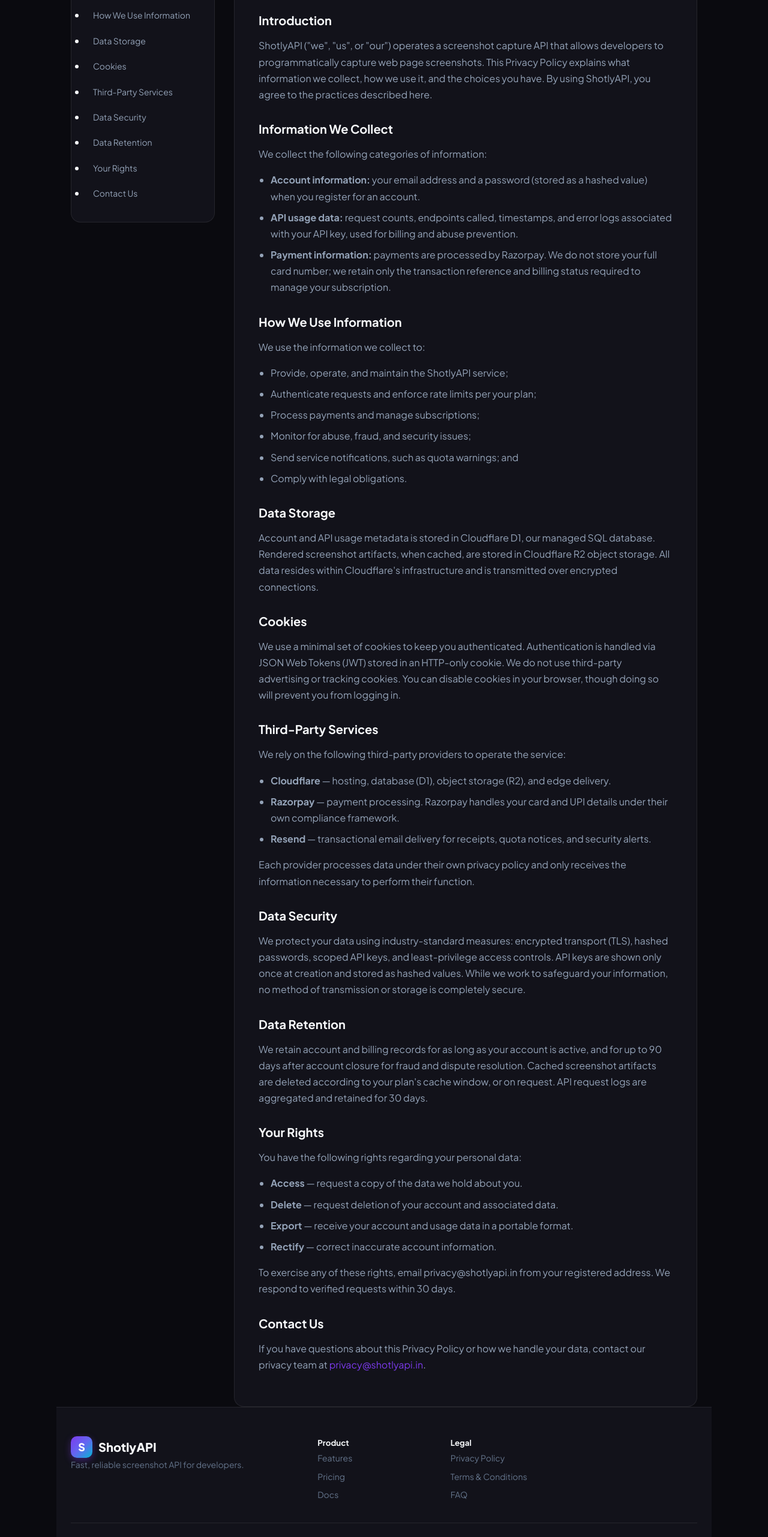
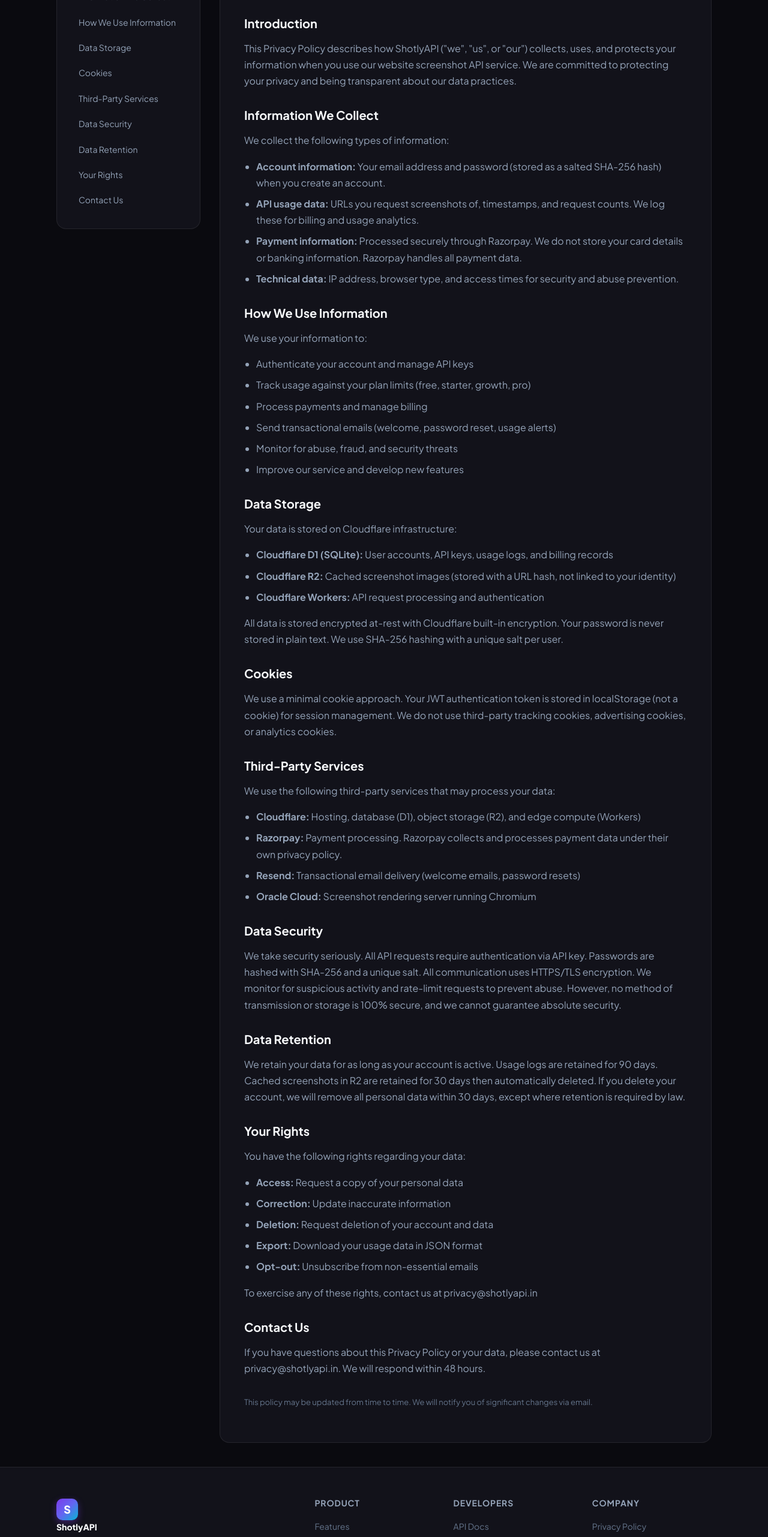
Before and after one commit to MyWorld0007/shotlyapi, a React (Vite) app: page /privacy in a window 1280 px wide. Shown: the part 234-2797 px from the top of the page at 60% size. Built offline with nearby package versions, Linux system fonts and the light colour scheme.

Commit message:
fix: Privacy Policy page with dark theme and proper layout

```diff
--- a/src/pages/PrivacyPolicy.jsx
+++ b/src/pages/PrivacyPolicy.jsx
@@ -1,25 +1,34 @@
-import { useState } from 'react';
-import { Link } from 'react-router-dom';
-import { useAuth } from '../lib/auth';
+import React from 'react'
+import { Link } from 'react-router-dom'
+import { useAuth } from '../lib/auth'
+
+const sections = [
+  { id: 'introduction', label: 'Introduction' },
+  { id: 'information', label: 'Information We Collect' },
+  { id: 'usage', label: 'How We Use Information' },
+  { id: 'storage', label: 'Data Storage' },
+  { id: 'cookies', label: 'Cookies' },
+  { id: 'third-party', label: 'Third-Party Services' },
+  { id: 'security', label: 'Data Security' },
+  { id: 'retention', label: 'Data Retention' },
+  { id: 'rights', label: 'Your Rights' },
+  { id: 'contact', label: 'Contact Us' },
+]
 
 export default function PrivacyPolicy() {
-  const { user } = useAuth();
-
+  const { user } = useAuth()
   return (
-    <div className="docs-page">
-      <nav className="nav">
-        <div className="nav-inner">
-          <Link to="/" className="logo">
-            <span className="logo-mark">S</span>
-            ShotlyAPI
-          </Link>
+    <div>
+      <nav>
+        <div className="nav-inner container">
+          <Link to="/" className="logo"><span className="logo-mark">S</span>ShotlyAPI</Link>
           <div className="nav-links">
-            <Link to="/features">Features</Link>
-            <Link to="/docs">Docs</Link>
-            <Link to="/pricing">Pricing</Link>
-            {user ? (
-              <Link to="/dashboard" className="btn btn-primary btn-sm">Dashboard</Link>
-            ) : (
+            <Link to="/" style={{ color: 'var(--text-dim)', fontSize: '15px', fontWeight: 500, textDecoration: 'none' }}>Features</Link>
+            <Link to="/docs" style={{ color: 'var(--text-dim)', fontSize: '15px', fontWeight: 500, textDecoration: 'none' }}>Docs</Link>
+            <Link to="/" style={{ color: 'var(--text-dim)', fontSize: '15px', fontWeight: 500, textDecoration: 'none' }}>Pricing</Link>
+          </div>
+          <div className="nav-actions">
+            {user ? <Link to="/dashboard" className="btn btn-primary btn-sm">Dashboard</Link> : (
               <>
                 <Link to="/login" className="btn btn-outline btn-sm">Login</Link>
                 <Link to="/signup" className="btn btn-primary btn-sm">Get API Key</Link>
@@ -29,189 +38,112 @@
         </div>
       </nav>
 
-      <div className="container">
+      <div className="docs-page">
         <div className="docs-grid">
-          <aside className="docs-sidebar">
-            <h4>Contents</h4>
+          <div className="docs-sidebar">
+            <h3 style={{ fontSize: '13px', textTransform: 'uppercase', letterSpacing: '.06em', color: 'var(--text-mute)', marginBottom: '16px' }}>Contents</h3>
+            {sections.map(s => <a key={s.id} href={'#' + s.id}>{s.label}</a>)}
+          </div>
+          <div className="docs-content">
+            <h2>Privacy Policy</h2>
+            <p className="updated">Effective date: September 4, 2026</p>
+
+            <h3 id="introduction">Introduction</h3>
+            <p>This Privacy Policy describes how ShotlyAPI ("we", "us", or "our") collects, uses, and protects your information when you use our website screenshot API service. We are committed to protecting your privacy and being transparent about our data practices.</p>
+
+            <h3 id="information">Information We Collect</h3>
+            <p>We collect the following types of information:</p>
             <ul>
-              <li><a href="#introduction">Introduction</a></li>
-              <li><a href="#information-we-collect">Information We Collect</a></li>
-              <li><a href="#how-we-use-information">How We Use Information</a></li>
-              <li><a href="#data-storage">Data Storage</a></li>
-              <li><a href="#cookies">Cookies</a></li>
-              <li><a href="#third-party-services">Third-Party Services</a></li>
-              <li><a href="#data-security">Data Security</a></li>
-              <li><a href="#data-retention">Data Retention</a></li>
-              <li><a href="#your-rights">Your Rights</a></li>
-              <li><a href="#contact-us">Contact Us</a></li>
+              <li><strong>Account information:</strong> Your email address and password (stored as a salted SHA-256 hash) when you create an account.</li>
+              <li><strong>API usage data:</strong> URLs you request screenshots of, timestamps, and request counts. We log these for billing and usage analytics.</li>
+              <li><strong>Payment information:</strong> Processed securely through Razorpay. We do not store your card details or banking information. Razorpay handles all payment data.</li>
+              <li><strong>Technical data:</strong> IP address, browser type, and access times for security and abuse prevention.</li>
             </ul>
-          </aside>
 
-          <main className="docs-content">
-            <h1>Privacy Policy</h1>
-            <p className="effective-date">Effective date: September 4, 2026</p>
+            <h3 id="usage">How We Use Information</h3>
+            <p>We use your information to:</p>
+            <ul>
+              <li>Authenticate your account and manage API keys</li>
+              <li>Track usage against your plan limits (free, starter, growth, pro)</li>
+              <li>Process payments and manage billing</li>
+              <li>Send transactional emails (welcome, password reset, usage alerts)</li>
+              <li>Monitor for abuse, fraud, and security threats</li>
+              <li>Improve our service and develop new features</li>
+            </ul>
 
-            <section id="introduction">
-              <h3>Introduction</h3>
-              <p>
-                ShotlyAPI ("we", "us", or "our") operates a screenshot capture API that allows
-                developers to programmatically capture web page screenshots. This Privacy Policy
-                explains what information we collect, how we use it, and the choices you have.
-                By using ShotlyAPI, you agree to the practices described here.
-              </p>
-            </section>
+            <h3 id="storage">Data Storage</h3>
+            <p>Your data is stored on Cloudflare infrastructure:</p>
+            <ul>
+              <li><strong>Cloudflare D1 (SQLite):</strong> User accounts, API keys, usage logs, and billing records</li>
+              <li><strong>Cloudflare R2:</strong> Cached screenshot images (stored with a URL hash, not linked to your identity)</li>
+              <li><strong>Cloudflare Workers:</strong> API request processing and authentication</li>
+            </ul>
+            <p>All data is stored encrypted at-rest with Cloudflare built-in encryption. Your password is never stored in plain text. We use SHA-256 hashing with a unique salt per user.</p>
 
-            <section id="information-we-collect">
-              <h3>Information We Collect</h3>
-              <p>We collect the following categories of information:</p>
-              <ul>
-                <li>
-                  <strong>Account information:</strong> your email address and a password (stored
-                  as a hashed value) when you register for an account.
-                </li>
-                <li>
-                  <strong>API usage data:</strong> request counts, endpoints called, timestamps,
-                  and error logs associated with your API key, used for billing and abuse prevention.
-                </li>
-                <li>
-                  <strong>Payment information:</strong> payments are processed by Razorpay. We do
-                  not store your full card number; we retain only the transaction reference and
-                  billing status required to manage your subscription.
-                </li>
-              </ul>
-            </section>
+            <h3 id="cookies">Cookies</h3>
+            <p>We use a minimal cookie approach. Your JWT authentication token is stored in localStorage (not a cookie) for session management. We do not use third-party tracking cookies, advertising cookies, or analytics cookies.</p>
 
-            <section id="how-we-use-information">
-              <h3>How We Use Information</h3>
-              <p>We use the information we collect to:</p>
-              <ul>
-                <li>Provide, operate, and maintain the ShotlyAPI service;</li>
-                <li>Authenticate requests and enforce rate limits per your plan;</li>
-                <li>Process payments and manage subscriptions;</li>
-                <li>Monitor for abuse, fraud, and security issues;</li>
-                <li>Send service notifications, such as quota warnings; and</li>
-                <li>Comply with legal obligations.</li>
-              </ul>
-            </section>
+            <h3 id="third-party">Third-Party Services</h3>
+            <p>We use the following third-party services that may process your data:</p>
+            <ul>
+              <li><strong>Cloudflare:</strong> Hosting, database (D1), object storage (R2), and edge compute (Workers)</li>
+              <li><strong>Razorpay:</strong> Payment processing. Razorpay collects and processes payment data under their own privacy policy.</li>
+              <li><strong>Resend:</strong> Transactional email delivery (welcome emails, password resets)</li>
+              <li><strong>Oracle Cloud:</strong> Screenshot rendering server running Chromium</li>
+            </ul>
 
-            <section id="data-storage">
-              <h3>Data Storage</h3>
-              <p>
-                Account and API usage metadata is stored in Cloudflare D1, our managed SQL database.
-                Rendered screenshot artifacts, when cached, are stored in Cloudflare R2 object
-                storage. All data resides within Cloudflare's infrastructure and is transmitted over
-                encrypted connections.
-              </p>
-            </section>
+            <h3 id="security">Data Security</h3>
+            <p>We take security seriously. All API requests require authentication via API key. Passwords are hashed with SHA-256 and a unique salt. All communication uses HTTPS/TLS encryption. We monitor for suspicious activity and rate-limit requests to prevent abuse. However, no method of transmission or storage is 100% secure, and we cannot guarantee absolute security.</p>
 
-            <section id="cookies">
-              <h3>Cookies</h3>
-              <p>
-                We use a minimal set of cookies to keep you authenticated. Authentication is handled
-                via JSON Web Tokens (JWT) stored in an HTTP-only cookie. We do not use third-party
-                advertising or tracking cookies. You can disable cookies in your browser, though
-                doing so will prevent you from logging in.
-              </p>
-            </section>
+            <h3 id="retention">Data Retention</h3>
+            <p>We retain your data for as long as your account is active. Usage logs are retained for 90 days. Cached screenshots in R2 are retained for 30 days then automatically deleted. If you delete your account, we will remove all personal data within 30 days, except where retention is required by law.</p>
 
-            <section id="third-party-services">
-              <h3>Third-Party Services</h3>
-              <p>We rely on the following third-party providers to operate the service:</p>
-              <ul>
-                <li>
-                  <strong>Cloudflare</strong> &mdash; hosting, database (D1), object storage (R2),
-                  and edge delivery.
-                </li>
-                <li>
-                  <strong>Razorpay</strong> &mdash; payment processing. Razorpay handles your card
-                  and UPI details under their own compliance framework.
-                </li>
-                <li>
-                  <strong>Resend</strong> &mdash; transactional email delivery for receipts,
-                  quota notices, and security alerts.
-                </li>
-              </ul>
-              <p>
-                Each provider processes data under their own privacy policy and only receives the
-                information necessary to perform their function.
-              </p>
-            </section>
+            <h3 id="rights">Your Rights</h3>
+            <p>You have the following rights regarding your data:</p>
+            <ul>
+              <li><strong>Access:</strong> Request a copy of your personal data</li>
+              <li><strong>Correction:</strong> Update inaccurate information</li>
+              <li><strong>Deletion:</strong> Request deletion of your account and data</li>
+              <li><strong>Export:</strong> Download your usage data in JSON format</li>
+              <li><strong>Opt-out:</strong> Unsubscribe from non-essential emails</li>
+            </ul>
+            <p>To exercise any of these rights, contact us at privacy@shotlyapi.in</p>
 
-            <section id="data-security">
-              <h3>Data Security</h3>
-              <p>
-                We protect your data using industry-standard measures: encrypted transport (TLS),
-                hashed passwords, scoped API keys, and least-privilege access controls. API keys
-                are shown only once at creation and stored as hashed values. While we work to
-                safeguard your information, no method of transmission or storage is completely
-                secure.
-              </p>
-            </section>
+            <h3 id="contact">Contact Us</h3>
+            <p>If you have questions about this Privacy Policy or your data, please contact us at privacy@shotlyapi.in. We will respond within 48 hours.</p>
 
-            <section id="data-retention">
-              <h3>Data Retention</h3>
-              <p>
-                We retain account and billing records for as long as your account is active, and
-                for up to 90 days after account closure for fraud and dispute resolution. Cached
-                screenshot artifacts are deleted according to your plan's cache window, or on
-                request. API request logs are aggregated and retained for 30 days.
-              </p>
-            </section>
-
-            <section id="your-rights">
-              <h3>Your Rights</h3>
-              <p>You have the following rights regarding your personal data:</p>
-              <ul>
-                <li><strong>Access</strong> &mdash; request a copy of the data we hold about you.</li>
-                <li><strong>Delete</strong> &mdash; request deletion of your account and associated data.</li>
-                <li><strong>Export</strong> &mdash; receive your account and usage data in a portable format.</li>
-                <li><strong>Rectify</strong> &mdash; correct inaccurate account information.</li>
-              </ul>
-              <p>
-                To exercise any of these rights, email privacy@shotlyapi.in from your registered
-                address. We respond to verified requests within 30 days.
-              </p>
-            </section>
-
-            <section id="contact-us">
-              <h3>Contact Us</h3>
-              <p>
-                If you have questions about this Privacy Policy or how we handle your data, contact
-                our privacy team at <a href="mailto:privacy@shotlyapi.in">privacy@shotlyapi.in</a>.
-              </p>
-            </section>
-          </main>
+            <p style={{ marginTop: '32px', fontSize: '13px', color: 'var(--text-mute)' }}>This policy may be updated from time to time. We will notify you of significant changes via email.</p>
+          </div>
         </div>
       </div>
 
-      <footer className="footer">
+      <footer>
         <div className="container">
           <div className="footer-grid">
             <div className="footer-col">
-              <div className="logo">
-                <span className="logo-mark">S</span>
-                ShotlyAPI
-              </div>
-              <p>Fast, reliable screenshot API for developers.</p>
+              <Link to="/" className="logo" style={{ marginBottom: '12px' }}><span className="logo-mark">S</span>ShotlyAPI</Link>
+              <p>The fastest way to capture website screenshots and PDFs via API.</p>
             </div>
             <div className="footer-col">
-              <h5>Product</h5>
-              <Link to="/features">Features</Link>
-              <Link to="/pricing">Pricing</Link>
-              <Link to="/docs">Docs</Link>
+              <h4>Product</h4>
+              <Link to="/" style={{ display: 'block', color: 'var(--text-mute)', fontSize: '14px', padding: '4px 0', textDecoration: 'none' }}>Features</Link>
+              <Link to="/" style={{ display: 'block', color: 'var(--text-mute)', fontSize: '14px', padding: '4px 0', textDecoration: 'none' }}>Pricing</Link>
+              <Link to="/faq" style={{ display: 'block', color: 'var(--text-mute)', fontSize: '14px', padding: '4px 0', textDecoration: 'none' }}>FAQ</Link>
             </div>
             <div className="footer-col">
-              <h5>Legal</h5>
-              <Link to="/privacy">Privacy Policy</Link>
-              <Link to="/terms">Terms & Conditions</Link>
-              <Link to="/faq">FAQ</Link>
+              <h4>Developers</h4>
+              <Link to="/docs" style={{ display: 'block', color: 'var(--text-mute)', fontSize: '14px', padding: '4px 0', textDecoration: 'none' }}>API Docs</Link>
+              <a href="https://api.shotlyapi.in/health" style={{ display: 'block', color: 'var(--text-mute)', fontSize: '14px', padding: '4px 0', textDecoration: 'none' }}>API Status</a>
+            </div>
+            <div className="footer-col">
+              <h4>Company</h4>
+              <Link to="/privacy" style={{ display: 'block', color: 'var(--text-mute)', fontSize: '14px', padding: '4px 0', textDecoration: 'none' }}>Privacy Policy</Link>
+              <Link to="/terms" style={{ display: 'block', color: 'var(--text-mute)', fontSize: '14px', padding: '4px 0', textDecoration: 'none' }}>Terms & Conditions</Link>
             </div>
           </div>
-          <div className="footer-bottom">
-            <p>&copy; {new Date().getFullYear()} ShotlyAPI. All rights reserved.</p>
-          </div>
+          <div className="footer-bottom"><p>{'\u00A9'} 2026 ShotlyAPI. Built with Cloudflare Workers, D1, and R2.</p></div>
         </div>
       </footer>
     </div>
-  );
+  )
 }
```
